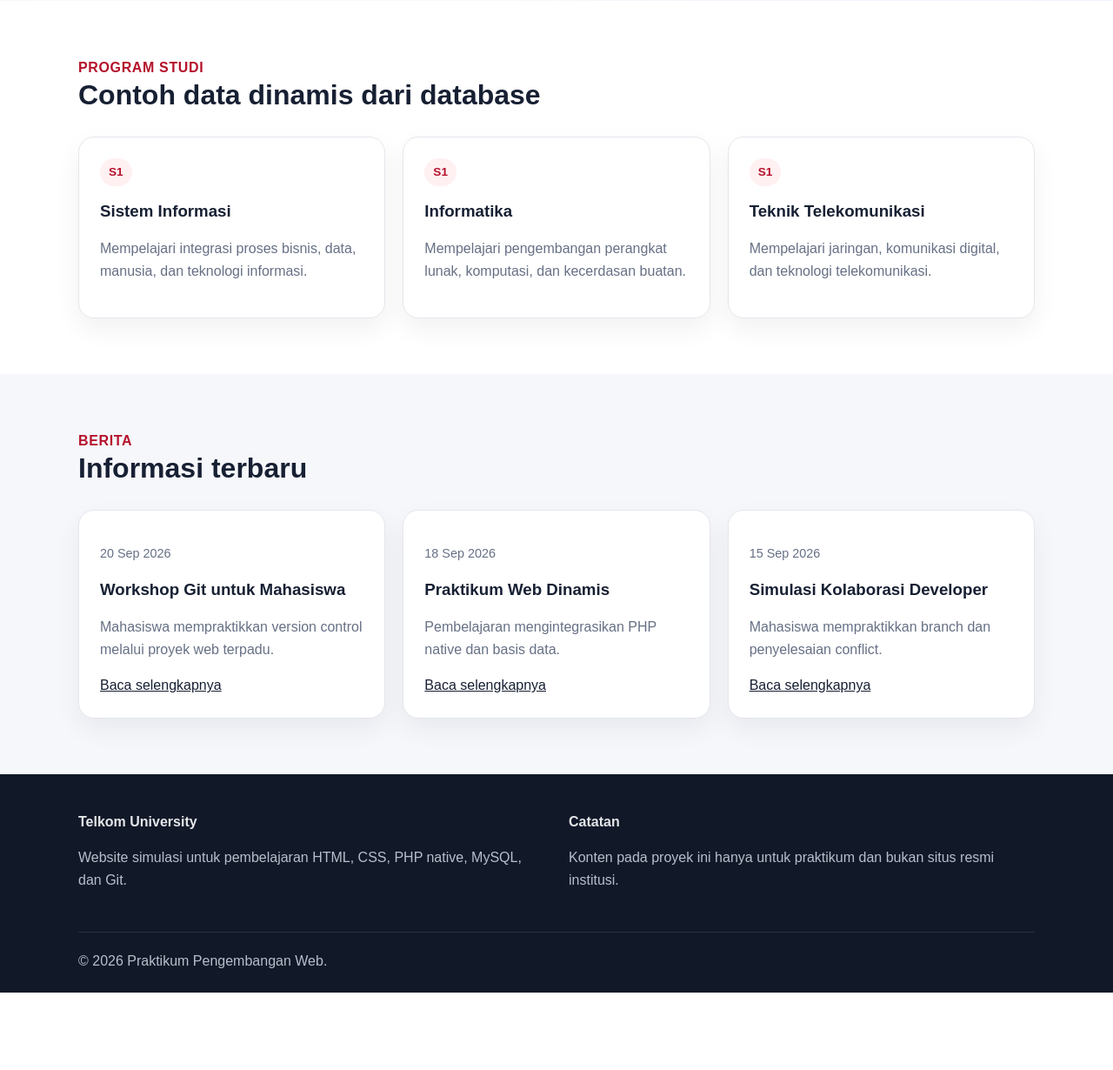
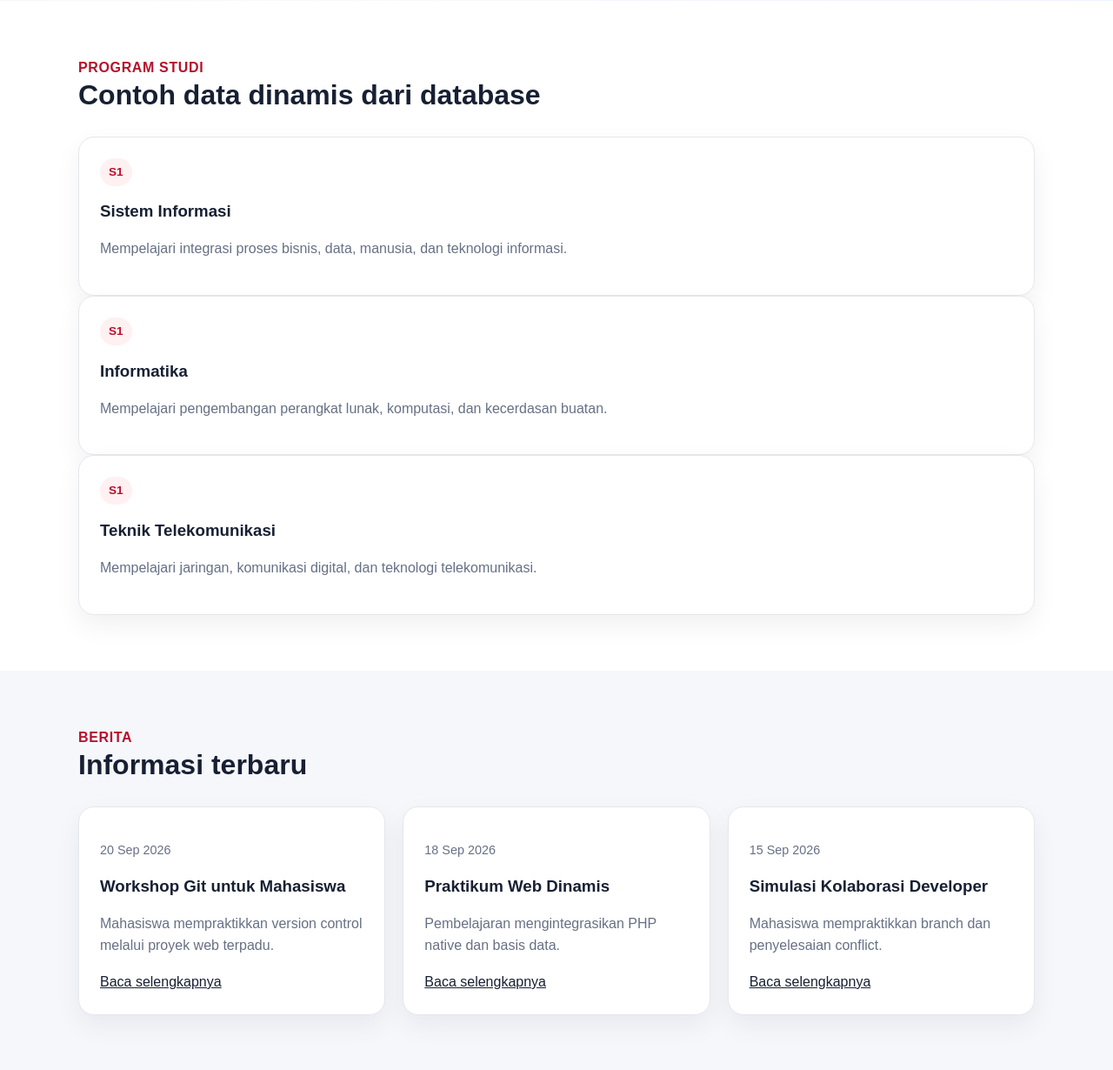
Before and after one commit to IbnatySalsabilaLirabbiha/telkom-company-profile, a PHP site: page / in a window 1280 px wide. Shown: the part 654-1884 px from the top of the page at 87% size. Before the commit the page ends 1795 px from the top, so only its background shows below. Run offline with PHP 8.4, Linux system fonts and the light colour scheme; data comes from the database, SQL or seed files in the repository.

```diff
--- a/index.php
+++ b/index.php
@@ -37,7 +37,7 @@ require 'includes/header.php';
             <span class="eyebrow">Program Studi</span>
             <h2>Contoh data dinamis dari database</h2>
         </div>
-        <div class="grid-3">
+        <div class="grid">
             <?php while ($program = $programResult->fetch_assoc()): ?>
                 <article class="card">
                     <span class="badge"><?= htmlspecialchars($program['jenjang']) ?></span>
```
